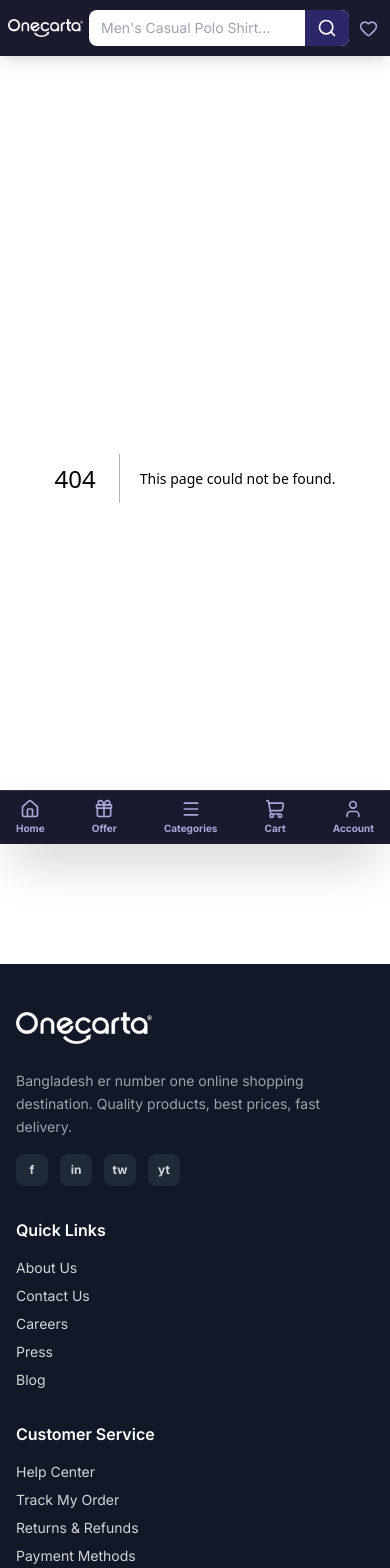
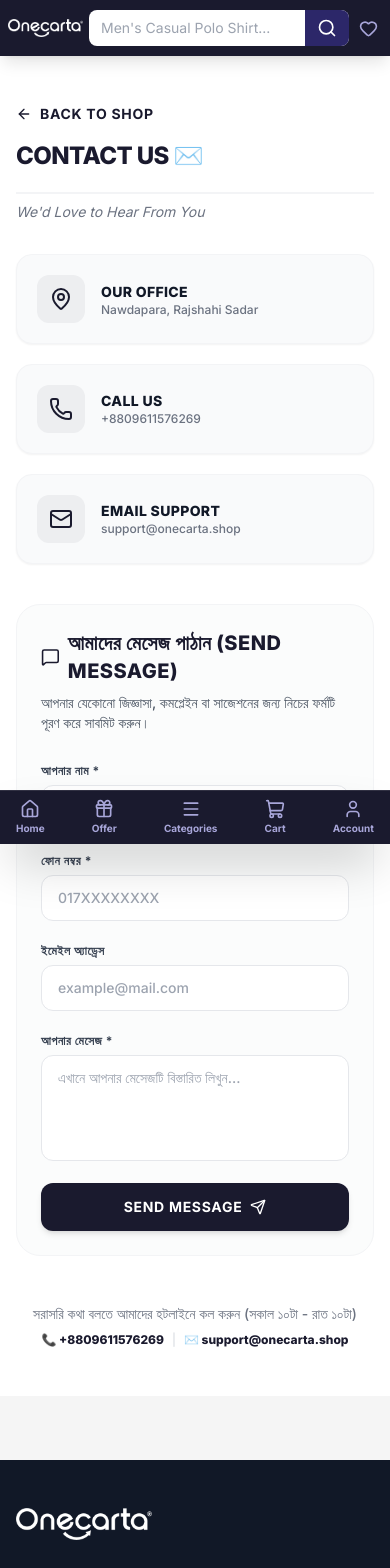
Before and after one commit to tousifotb-lang/onecarta.shop, a Next.js app: page /contac in a window 390 px wide. Before the commit this address had no page. Shown: the top 1568 px of the page. Built offline with nearby package versions, Linux system fonts and the light colour scheme.

Commit message:
feat: added premium responsive white theme contact us page with message form

```diff
--- /dev/null
+++ b/src/app/contac/page.tsx
@@ -0,0 +1,151 @@
+"use client";
+
+import React, { useState } from "react";
+import Link from "next/link";
+import { ArrowLeft, Mail, Phone, MapPin, Send, MessageSquare } from "lucide-react";
+
+export default function ContactUs() {
+  const [formData, setFormData] = useState({ name: "", email: "", phone: "", message: "" });
+
+  const handleSubmit = (e: React.FormEvent) => {
+    e.preventDefault();
+    // 🛠️ পরবর্তীতে এখানে আপনার API বা মেসেজ সাবমিশন লজিক কানেক্ট করতে পারবেন ভাই
+    console.log("Form submitted:", formData);
+    alert("আপনার মেসেজটি সফলভাবে পাঠানো হয়েছে! আমাদের টিম দ্রুত আপনার সাথে যোগাযোগ করবে।");
+    setFormData({ name: "", email: "", phone: "", message: "" });
+  };
+
+  return (
+    <div className="min-h-screen bg-white text-gray-800 py-12 px-4 sm:px-6 lg:px-8">
+      <div className="max-w-4xl mx-auto">
+
+        {/* Back button & Header */}
+        <div className="mb-8">
+          <Link href="/" className="inline-flex items-center gap-2 text-sm font-bold text-[#1a1a2e] hover:text-[#2c2769] transition-colors uppercase tracking-wider mb-4">
+            <ArrowLeft size={16} /> Back to Shop
+          </Link>
+          <h1 className="text-2xl sm:text-5xl font-black tracking-tight text-[#1a1a2e] border-b-2 border-gray-100 pb-5 uppercase">
+            Contact Us ✉️
+          </h1>
+          <p className="text-sm text-gray-500 mt-2 italic">We'd Love to Hear From You</p>
+        </div>
+
+        {/* Contact Info Cards Grid */}
+        <div className="grid grid-cols-1 sm:grid-cols-3 gap-5 mb-10">
+          <div className="bg-gray-50 border border-gray-100 p-5 rounded-2xl flex items-center gap-4 shadow-sm">
+            <div className="w-12 h-12 bg-[#1a1a2e]/5 text-[#1a1a2e] rounded-xl flex items-center justify-center flex-shrink-0">
+              <MapPin size={24} />
+            </div>
+            <div>
+              <p className="text-sm font-black uppercase tracking-wide text-gray-900">Our Office</p>
+              <p className="text-xs text-gray-500 font-medium leading-tight">Nawdapara, Rajshahi Sadar</p>
+            </div>
+          </div>
+          <div className="bg-gray-50 border border-gray-100 p-5 rounded-2xl flex items-center gap-4 shadow-sm">
+            <div className="w-12 h-12 bg-[#1a1a2e]/5 text-[#1a1a2e] rounded-xl flex items-center justify-center flex-shrink-0">
+              <Phone size={24} />
+            </div>
+            <div>
+              <p className="text-sm font-black uppercase tracking-wide text-gray-900">Call Us</p>
+              <p className="text-xs text-gray-500 font-medium">+8809611576269</p>
+            </div>
+          </div>
+          <div className="bg-gray-50 border border-gray-100 p-5 rounded-2xl flex items-center gap-4 shadow-sm">
+            <div className="w-12 h-12 bg-[#1a1a2e]/5 text-[#1a1a2e] rounded-xl flex items-center justify-center flex-shrink-0">
+              <Mail size={24} />
+            </div>
+            <div>
+              <p className="text-sm font-black uppercase tracking-wide text-gray-900">Email Support</p>
+              <p className="text-xs text-gray-500 font-medium break-all">support@onecarta.shop</p>
+            </div>
+          </div>
+        </div>
+
+        {/* Contact Layout */}
+        <div className="grid grid-cols-1 md:grid-cols-1 gap-8 bg-gray-50/60 border border-gray-100 p-6 sm:p-10 rounded-3xl shadow-xs">
+
+          {/* Contact Form Section */}
+          <div className="space-y-6">
+            <div className="space-y-2">
+              <h2 className="text-xl font-black text-[#1a1a2e] uppercase tracking-wide flex items-center gap-2">
+                <MessageSquare size={22} /> আমাদের মেসেজ পাঠান (Send Message)
+              </h2>
+              <p className="text-sm text-gray-600 font-medium">
+                আপনার যেকোনো জিজ্ঞাসা, কমপ্লেইন বা সাজেশনের জন্য নিচের ফর্মটি পূরণ করে সাবমিট করুন।
+              </p>
+            </div>
+
+            <form onSubmit={handleSubmit} className="space-y-4">
+              <div className="grid grid-cols-1 sm:grid-cols-2 gap-4">
+                <div className="space-y-1">
+                  <label className="text-xs font-bold text-gray-700 uppercase tracking-wider">আপনার নাম *</label>
+                  <input
+                    type="text"
+                    required
+                    value={formData.name}
+                    onChange={(e) => setFormData({ ...formData, name: e.target.value })}
+                    className="w-full bg-white border border-gray-200 text-gray-800 rounded-xl px-4 py-3 text-sm font-medium focus:outline-hidden focus:border-[#1a1a2e] transition-colors"
+                    placeholder="John Doe"
+                  />
+                </div>
+                <div className="space-y-1">
+                  <label className="text-xs font-bold text-gray-700 uppercase tracking-wider">ফোন নম্বর *</label>
+                  <input
+                    type="tel"
+                    required
+                    value={formData.phone}
+                    onChange={(e) => setFormData({ ...formData, phone: e.target.value })}
+                    className="w-full bg-white border border-gray-200 text-gray-800 rounded-xl px-4 py-3 text-sm font-medium focus:outline-hidden focus:border-[#1a1a2e] transition-colors"
+                    placeholder="017XXXXXXXX"
+                  />
+                </div>
+              </div>
+
+              <div className="space-y-1">
+                <label className="text-xs font-bold text-gray-700 uppercase tracking-wider">ইমেইল অ্যাড্রেস</label>
+                <input
+                  type="email"
+                  value={formData.email}
+                  onChange={(e) => setFormData({ ...formData, email: e.target.value })}
+                  className="w-full bg-white border border-gray-200 text-gray-800 rounded-xl px-4 py-3 text-sm font-medium focus:outline-hidden focus:border-[#1a1a2e] transition-colors"
+                  placeholder="example@mail.com"
+                />
+              </div>
+
+              <div className="space-y-1">
+                <label className="text-xs font-bold text-gray-700 uppercase tracking-wider">আপনার মেসেজ *</label>
+                <textarea
+                  required
+                  rows={4}
+                  value={formData.message}
+                  onChange={(e) => setFormData({ ...formData, message: e.target.value })}
+                  className="w-full bg-white border border-gray-200 text-gray-800 rounded-xl px-4 py-3 text-sm font-medium focus:outline-hidden focus:border-[#1a1a2e] transition-colors resize-none"
+                  placeholder="এখানে আপনার মেসেজটি বিস্তারিত লিখুন..."
+                />
+              </div>
+
+              <button
+                type="submit"
+                className="w-full sm:w-auto bg-[#1a1a2e] hover:bg-[#2c2769] text-white font-bold text-sm uppercase tracking-wider px-6 py-3.5 rounded-xl inline-flex items-center justify-center gap-2 transition-colors cursor-pointer shadow-md"
+              >
+                Send Message <Send size={16} />
+              </button>
+            </form>
+          </div>
+
+        </div>
+
+        {/* Footer Bottom Note */}
+        <div className="text-center mt-12 space-y-2">
+          <p className="text-sm text-gray-500 font-medium">সরাসরি কথা বলতে আমাদের হটলাইনে কল করুন (সকাল ১০টা - রাত ১০টা)</p>
+          <div className="flex items-center justify-center gap-x-2 gap-y-1 text-xs sm:text-lg font-black text-[#1a1a2e] flex-nowrap whitespace-nowrap">
+            <span>📞 +8809611576269</span>
+            <span className="text-gray-300 font-normal">|</span>
+            <span>✉️ support@onecarta.shop</span>
+          </div>
+        </div>
+
+      </div>
+    </div>
+  );
+}
```
